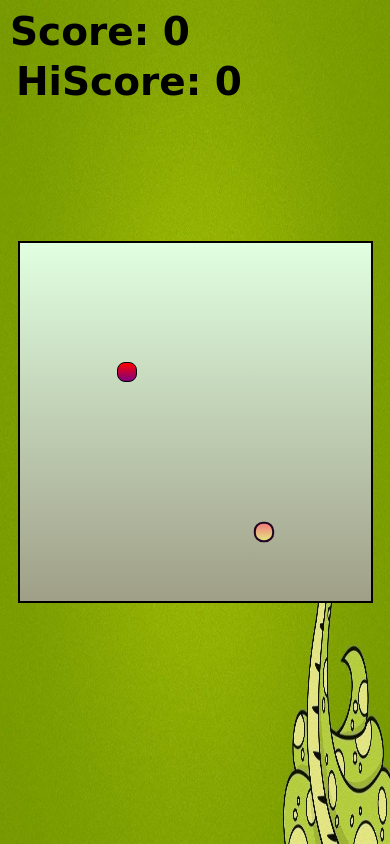
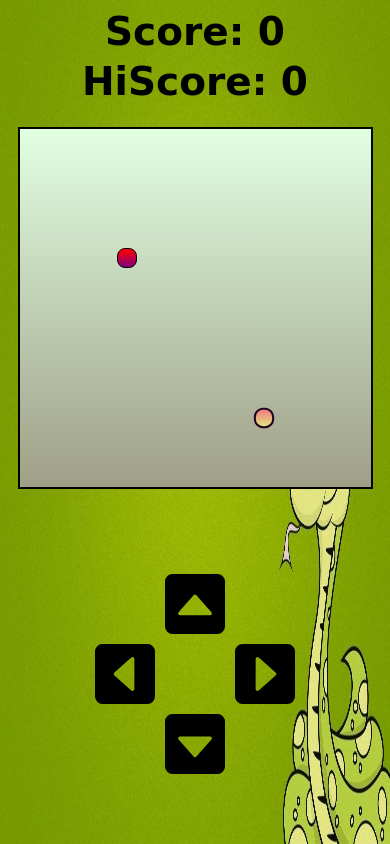
Before and after one commit to LalitChauhan27/MySnakeGame, a plain HTML site: page index.html in a window 390 px wide. Drawn offline with Linux system fonts and the light colour scheme; a web font is replaced by a local one.

Commit message:
(play button, github icon) of homepage positioned for all devices. Touch buttons are added to play game in mobile phones.

```diff
--- a/css/style.css
+++ b/css/style.css
@@ -1,10 +1,11 @@
 @import url('https://fonts.googleapis.com/css2?family=Bungee+Spice&display=swap');
-*{
+
+* {
     padding: 0;
     margin: 0;
 }
 
-.body{
+.body {
     background: url("../img/bg.jpg");
     min-height: 100vh;
     background-size: 100vw 100vh;
@@ -14,7 +15,7 @@
     align-items: center;
 }
 
-#ground{
+#ground {
     background: linear-gradient(#e1ffe1, #9f9f87);
     width: 90vmin;
     height: 92vmin;
@@ -24,7 +25,7 @@
     grid-template-columns: repeat(18, 1fr);
 }
 
-#scoreBox{
+#scoreBox {
     position: absolute;
     top: 9px;
     right: 200px;
@@ -33,7 +34,7 @@
     font-family: 'Bungee Spice', cursive;
 }
 
-#hiscoreBox{
+#hiscoreBox {
     position: absolute;
     top: 59px;
     right: 148px;
@@ -42,21 +43,128 @@
     font-family: 'Bungee Spice', cursive;
 }
 
-.head{
+.head {
     background: linear-gradient(rgb(240, 124, 124), rgb(228, 228, 129));
     border: 2px solid rgb(34, 4, 34);
     transform: scale(1.02);
     border-radius: 9px;
 }
 
-.snake{
+.snake {
     background-color: purple;
     border: .25vmin solid white;
     border-radius: 12px;
 }
 
-.food{
+.food {
     background: linear-gradient(red, purple);
     border: .25vmin solid black;
     border-radius: 8px;
 }
+
+.touchbox{
+    display: none;
+}
+
+#upbtn {
+    display: none;
+}
+
+#leftbtn {
+    display: none;
+}
+
+#downbtn {
+    display: none;
+}
+
+#rightbtn {
+    display: none;
+}
+
+@media only screen and (max-width: 768px) {
+
+    #ground {
+        position: absolute;
+        top: 15%;
+        background: linear-gradient(#e1ffe1, #9f9f87);
+        width: 90vmin;
+        height: 92vmin;
+        border: 2px solid black;
+        display: grid;
+        grid-template-rows: repeat(18, 1fr);
+        grid-template-columns: repeat(18, 1fr);
+    }
+
+    #scoreBox {
+        position: absolute;
+        margin-left: auto;
+        margin-right: auto;
+        left: 0;
+        right: 0;
+        text-align: center;
+        font-size: 39px;
+        font-weight: bold;
+        font-family: 'Bungee Spice', cursive;
+    }
+
+    #hiscoreBox {
+        position: absolute;
+        margin-left: auto;
+        margin-right: auto;
+        left: 0;
+        right: 0;
+        text-align: center;
+        font-size: 39px;
+        font-weight: bold;
+        font-family: 'Bungee Spice', cursive;
+    }
+
+    .touchbox {
+        display: block;
+        position: absolute;
+        clear: both;
+        margin-left: auto;
+        margin-right: auto;
+        left: 0;
+        right: 0;
+        text-align: center;
+        top: 68%;
+        height: 200px;
+        width: 200px;
+        /* border: 2px solid black; */
+    }
+
+    #leftbtn {
+        display: inline;
+        position: absolute;
+        top: 70px;
+        left: 0px;
+        height: 60px;
+    }
+
+    #upbtn {
+        display: inline;
+        position: absolute;
+        top: 0px;
+        left: 70px;
+        height: 60px;
+    }
+
+    #downbtn {
+        display: inline;
+        position: absolute;
+        bottom: 0px;
+        left: 70px;
+        height: 60px;
+    }
+
+    #rightbtn {
+        display: inline;
+        position: absolute;
+        top: 70px;
+        right: 0px;
+        height: 60px;
+    }
+
+}
--- a/index.html
+++ b/index.html
@@ -3,7 +3,7 @@
 <head>
     <meta charset="UTF-8">
     <meta http-equiv="X-UA-Compatible" content="IE=edge">
-    <meta name="viewport" content="width=device-width, initial-scale=1.0">
+    <meta name="viewport" content="width=device-width, initial-scale=1.0" user-scalable="yes">
     <title>MySnakeGame</title>
     <link rel="icon" type="image/x-icon" href="img/favicon.png">
     <link rel="stylesheet" href="css/style.css">
@@ -12,6 +12,12 @@
     <div class="body">
         <div id="scoreBox">Score: 0</div>
         <div id="hiscoreBox">HiScore: 0</div>
+        <div class="touchbox">
+            <img src="img/up.svg" alt="up button" id="upbtn">
+            <img src="img/left.svg" alt="left button" id="leftbtn">
+            <img src="img/down.svg" alt="down button" id="downbtn">
+            <img src="img/right.svg" alt="right button" id="rightbtn">
+        </div>
         <div id="ground"></div>
     </div>
 
--- a/js/index.js
+++ b/js/index.js
@@ -147,3 +147,33 @@ window.addEventListener('keydown', e =>{
     }
 
 });
+
+//Code for Mobile Phone
+let upbtn = document.getElementById('upbtn');
+let leftbtn = document.getElementById('leftbtn');
+let downbtn = document.getElementById('downbtn');
+let rightbtn = document.getElementById('rightbtn');
+
+upbtn.addEventListener('click', ()=>{
+    console.log("ArrowUp");
+            inputDir.x = 0;
+            inputDir.y = -1;
+});
+
+downbtn.addEventListener('click', ()=>{
+    console.log("ArrowDown");
+            inputDir.x = 0;
+            inputDir.y = 1;
+});
+
+leftbtn.addEventListener('click', ()=>{
+    console.log("ArrowLeft");
+            inputDir.x = -1;
+            inputDir.y = 0;
+})
+
+rightbtn.addEventListener('click', ()=>{
+    console.log("ArrowRight");
+            inputDir.x = 1;
+            inputDir.y = 0;
+})
```
Also changed, not shown: css/home_style.css (+17 -4 lines), home.html (+9 -4 lines), img/down.svg (added), img/left.svg (added), img/right.svg (added), img/up.svg (added).
